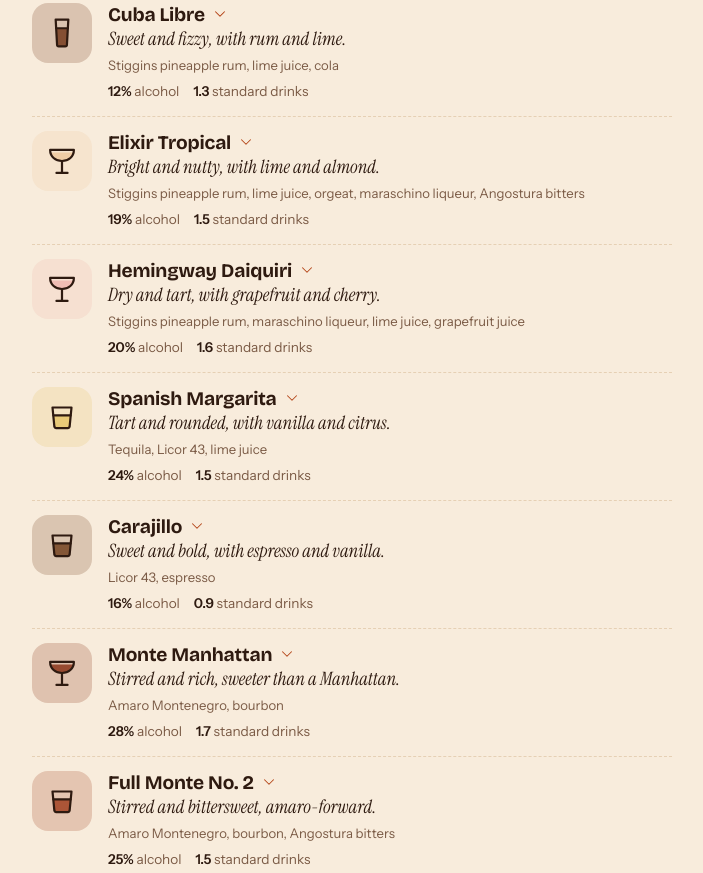
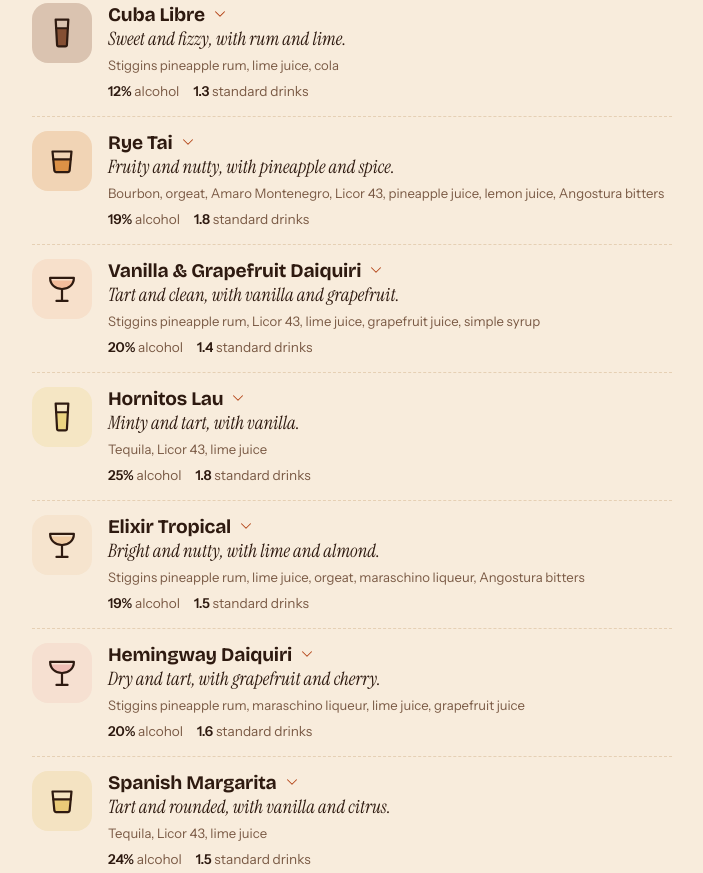
Before and after one commit to rpreble5/drinks, a plain HTML site: page index.html in a window 1280 px wide. Shown: the part 6591-7464 px from the top of the page, without its empty margins (288-991 px from the left). Drawn offline with nearby package versions, Linux system fonts and the light colour scheme.

Commit message:
Add four Licor 43 drinks
Rye Tai, Vanilla & Grapefruit Daiquiri, Hornitos Lau and 43 Old
Fashioned, with amounts from Difford's Guide and Whisky Advocate.

Co-Authored-By: Claude Sonnet 5.5 <noreply@anthropic.com>
Claude-Session: https://claude.ai/code/session_019Jy8gQAJX6Nx78CX34v6fw

```diff
--- a/index.html
+++ b/index.html
@@ -355,6 +355,15 @@ dl.spec .hint { margin-left: 6px; font-size: .78rem; font-weight: 400; opacity:
     { id: "cuba-libre", name: "Cuba Libre", base: "Rum", glass: "tall", color: "#7a4326", method: "built", garnish: "a lime wedge", tip: "It's usually made with white or golden rum. Squeeze in the lime and drop it in.", tl: "🇨🇺🥤🍋",
       taste: "Sweet and fizzy, with rum and lime.",
       ing: [I("Stiggins pineapple rum", 2, "oz", RM), I("Lime juice", 0.75), I("Cola", 4, "top")] },
+    { id: "rye-tai", name: "Rye Tai", base: "Whiskey", glass: "rocks", color: "#d98a3a", method: "shaken", garnish: "a pineapple wedge", tip: "Adapted from Nick Brown's 2017 recipe at The Spaniard in New York, with Licor 43 added on Paul Stubblebine's suggestion. It's made with rye; bourbon is a softer swap. Float the bitters on top.", tl: "🍍🥃🌴",
+      taste: "Fruity and nutty, with pineapple and spice.",
+      ing: [I("Bourbon", 2, "oz", BO), I("Orgeat", 0.5, "oz", 0, 1), I("Amaro Montenegro", 0.17, "oz", AM), I("Licor 43", 0.17, "oz", L43, 1), I("Pineapple juice", 0.75), I("Lemon juice", 0.75), I("Angostura bitters", 7, "dash", BT)] },
+    { id: "vanilla-grapefruit-daiquiri", name: "Vanilla & Grapefruit Daiquiri", base: "Rum", glass: "coupe", color: "#f2b896", method: "shaken", garnish: "a grapefruit twist", tip: "Created by Simon Difford in London in 2003. It's made with a light gold rum, and a dash of daiquiri bitters is optional.", tl: "🍦🍊🍹",
+      taste: "Tart and clean, with vanilla and grapefruit.",
+      ing: [I("Stiggins pineapple rum", 1.67, "oz", RM), I("Licor 43", 0.5, "oz", L43, 1), I("Lime juice", 0.5), I("Grapefruit juice", 0.5), I("Simple syrup", 0.17, "oz", 0, 1)] },
+    { id: "hornitos-lau", name: "Hornitos Lau", base: "Tequila", glass: "tall", color: "#ead27a", method: "shaken", garnish: "a mint sprig", tip: "Created in 2005 by Jaspar Eyears at Bar Tiki in Mexico City. Shake it with about 10 mint leaves and serve it over crushed ice. It's made with reposado tequila.", tl: "🌿🌵🍋",
+      taste: "Minty and tart, with vanilla.",
+      ing: [I("Tequila", 1.67, "oz", TQ), I("Licor 43", 1.25, "oz", L43, 1), I("Lime juice", 0.42)] },
     { id: "elixir-tropical", name: "Elixir Tropical", base: "Rum", glass: "coupe", color: "#efc9a0", method: "shaken", garnish: "mint and a little grated nutmeg", tip: "Created in 2017 by Maurizio la Spina in Naples. It's made with light rum and 3 mint leaves shaken in.", tl: "🌴🌰🌿",
       taste: "Bright and nutty, with lime and almond.",
       ing: [I("Stiggins pineapple rum", 2, "oz", RM), I("Lime juice", 0.75), I("Orgeat", 0.75, "oz", 0, 1), I("Maraschino liqueur", 0.25, "oz", ML), I("Angostura bitters", 3, "dash", BT)] },
@@ -384,7 +393,10 @@ dl.spec .hint { margin-left: 6px; font-size: .78rem; font-weight: 400; opacity:
       ing: [I("Bourbon", 2, "oz", BO), I("Simple syrup", 0.25, "oz", 0, 1), I("Angostura bitters", 2, "dash", BT)] },
     { id: "frangelico-old-fashioned", name: "Frangelico Old Fashioned", base: "Whiskey", glass: "rocks", color: "#b9763a", method: "stirred", garnish: "an orange twist", tip: "Sother Teague's recipe, with Frangelico in place of sugar. He uses mole bitters; walnut bitters are a close swap.", tl: "🥃🌰🍊",
       taste: "Spirit-forward, with hazelnut and a little spice.",
-      ing: [I("Bourbon", 1.5, "oz", BO), I("Frangelico", 0.5, "oz", FG, 1), I("Angostura bitters", 1, "dash", BT), I("Black walnut bitters", 1, "dash", BT)] }
+      ing: [I("Bourbon", 1.5, "oz", BO), I("Frangelico", 0.5, "oz", FG, 1), I("Angostura bitters", 1, "dash", BT), I("Black walnut bitters", 1, "dash", BT)] },
+    { id: "licor-43-old-fashioned", name: "43 Old Fashioned", base: "Whiskey", glass: "rocks", color: "#c47a36", method: "stirred", garnish: "an orange twist", tip: "Created by Keith Larry at Dandelion in New York. It's made with rye; bourbon is a softer swap.", tl: "🥃🍦🍊",
+      taste: "Spirit-forward, with vanilla and spice.",
+      ing: [I("Bourbon", 2, "oz", BO), I("Licor 43", 0.5, "oz", L43, 1), I("Angostura bitters", 2, "dash", BT)] }
   ];
   var STORE = "november-back-bar-v6";
   var BASES = ["All", "Montenegro", "Whiskey", "Rum", "Tequila", "Gin", "Campari", "Licor 43", "Frangelico"];
```
